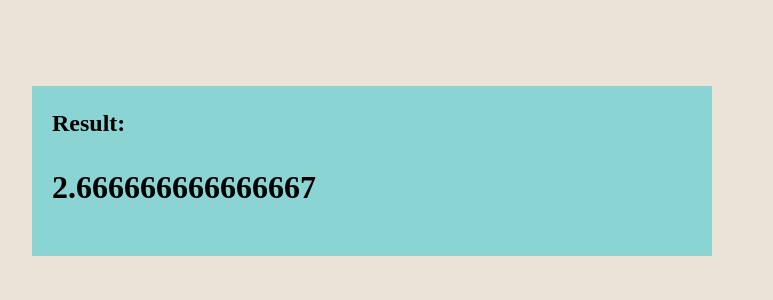
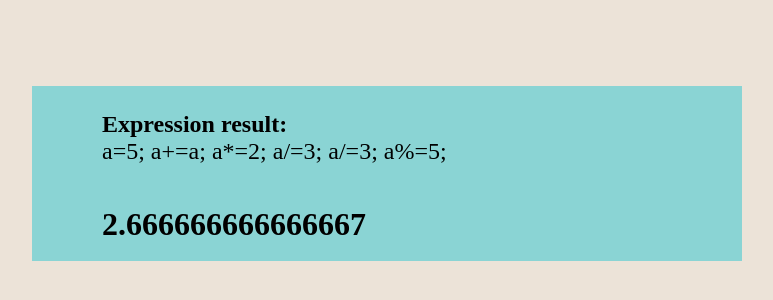
Before and after one commit to PaiGit759/HW50, a plain HTML site: page index.html in a window 1280 px wide. Shown: the part 234-534 px from the top of the page, without its empty margins (288-1061 px from the left). Drawn offline with Linux system fonts and the light colour scheme.

Commit message:
20220731 15:18

```diff
--- a/index.html
+++ b/index.html
@@ -14,9 +14,10 @@
 <body>
 
   <div class="exsample">
-    <p ><b> Result: </b></p>
-    <p class="result"></p>
+    <span ><b> Expression result: </b></span><br>
   </div>
+
+  <div class="result"><b></b></div>
 
   <script src="main.js"></script>
 
--- a/main.css
+++ b/main.css
@@ -9,13 +9,20 @@ body {
     width: 50%;
     height: 150px;
     background-color: rgb(138, 212, 212);
-    padding: 20px;
-    padding-top: 0;
+    padding-top: 25px;
+    padding-left: 70px;
     font-size: x-large;
 }
 
 
 .result {
+    position: absolute;
+    top: 55%;
+    left: 25%;
+    width: 50%;
+    background-color: rgb(138, 212, 212);
+    padding-top: 0px;
+    padding-left: 70px;
     font-size: xx-large;
     font-weight: bolder;
 }
--- a/main.js
+++ b/main.js
@@ -10,7 +10,10 @@ a-=4;
 
 a%=5;
 
+var boxElem = document.activeElement.querySelector(".exsample");
+
+boxElem.innerHTML = boxElem.innerHTML + "" + " a=5; a+=a; a*=2; a/=3; a/=3; a%=5;";
 
 var boxElem = document.activeElement.querySelector(".result");
 
-    boxElem.innerHTML = boxElem.innerHTML + a;
+boxElem.innerHTML =  a;
```
